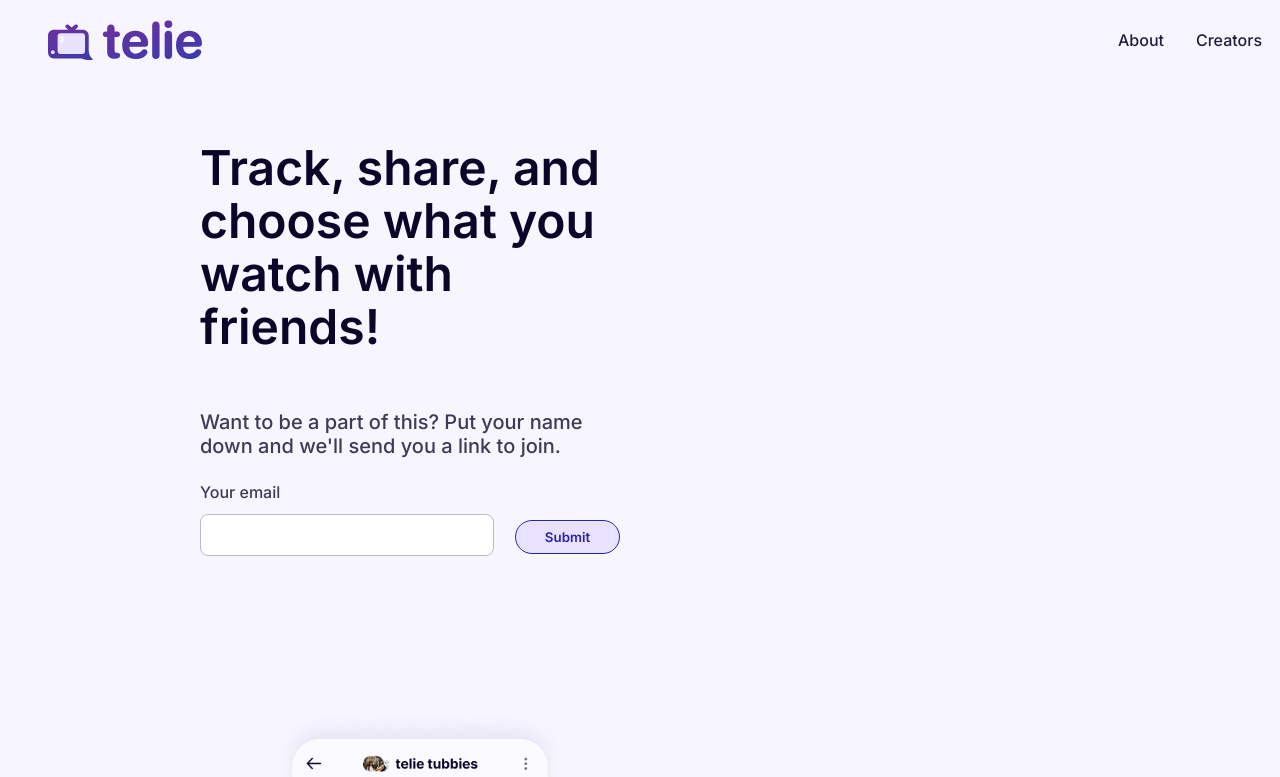
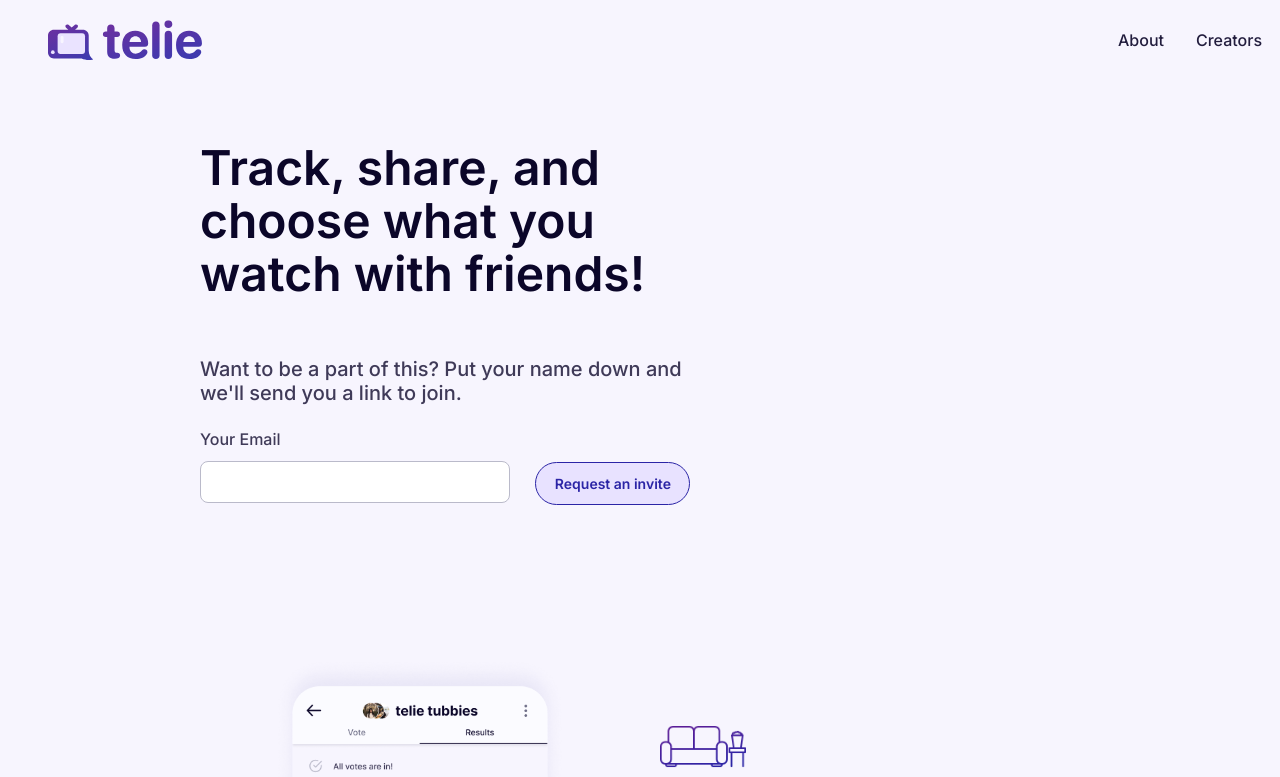
Before and after one commit to flickchicks/flick-website, a React (Create React App) app: page / in a window 1280 px wide. Shown: the top 777 px of the page. Built offline with nearby package versions, Linux system fonts and the light colour scheme; a web font is replaced by a local one.

Commit message:
connect form to google sheet

```diff
--- a/src/components/About/FeatureRow.js
+++ b/src/components/About/FeatureRow.js
@@ -59,7 +59,6 @@ const FeatureIcon = styled.img`
 class FeatureRow extends React.Component {
 
   render() {
-    console.log(this.props.image);
     return (
       <FeatureContainer>
         <FeatureImageWrapper>
--- a/src/components/InfoSection/EmailInput.js
+++ b/src/components/InfoSection/EmailInput.js
@@ -1,4 +1,5 @@
 import React from "react";
+import { Form } from "react-bootstrap";
 import styled from "styled-components";
 
 
@@ -10,36 +11,62 @@ const Input = styled.input`
   margin-right: 5%;
   max-width: 400px;
   min-width: 220px;
-  width: 70%;
+  width: 60%;
   font-size: 1.25em;
   margin-bottom: 12px;
+  @media screen and (max-width: 600px) {
+    display: block;
+    width: 100%;
+  }
 `
 const Label = styled.label`
   display: block;
   margin-bottom: 12px;
   color: #3F3A58;
 `
-const Submit = styled.input`
-display: inline-block;
+const Submit = styled.button`
+  display: inline-block;
   background-color: #E8E2FF;
-  padding: 8px;
+  padding: 12px;
   border-radius: 40px;
   border: 1px solid #2B25A6;
   color: #2B25A6;
-  font-weight: 700;
+  font-weight: 900;
+  font-size: 14px;
   width: 25%;
   text-align: center;
-  min-width: 70px;
+  min-width: 120px;
+  box-sizing: content-box
 `
 
 class EmailInput extends React.Component {
+  constructor(props) {
+    super(props);
+    this.state = { Email: '' };
+
+    this.handleChange = this.handleChange.bind(this);
+    this.handleSubmit = this.handleSubmit.bind(this);
+  }
+
+  handleChange(event) {
+    this.setState({ Email: event.target.value });
+  }
+  handleSubmit(event) {
+    event.preventDefault();
+    const scriptURL = "https://script.google.com/macros/s/AKfycbytII_T9vf2ck4xbwESfmvjzUNv8_KJ3j5E-139XEO4Kl_H5IWN2FMB/exec"
+    fetch(scriptURL, { method: 'POST', body: new FormData(this.form) })
+      .then(response => console.log("success", response))
+      .catch(error => console.log('error', error.message))
+  }
+
   render() {
     return (
-      <form>
+      <form ref={form => this.form = form}>
         <div>
-          <Label for={"email"}>Your email</Label>
-          <Input id={"email"} name={"email"} type={"email"}></Input>
-          <Submit type="Submit"></Submit>
+          <Label htmlFor={"Email"}>Your Email</Label>
+          <Input id={"Email"} name={"Email"} type={"Email"} onChange={this.handleChange}></Input>
+
+          <Submit type="submit" onClick={this.handleSubmit}>Request an invite</Submit>
         </div>
       </form>
     )
--- a/src/components/InfoSection/index.js
+++ b/src/components/InfoSection/index.js
@@ -36,13 +36,13 @@ const Heading = styled.h1`
 
     @media screen and (max-width: 480px) {
         font-size: 32px;
-        padding: 0 0 30px;
+        margin-bottom: 40px
     }
 `;
 
 const InfoWrapper = styled.div`
     display: block;
-    width: 50%;
+    width: 60%;
     padding: 40px 20px 20px 40px;
 
     @media screen and (max-width: 1000px) {
```
Also changed, not shown: public/index.html (indentation only).
